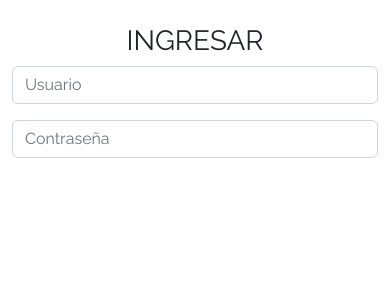
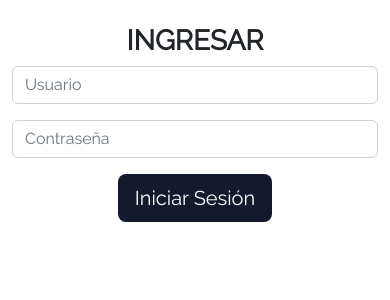
Before and after one commit to KevoTHRASHER/CRUD-MVC-PHP, a PHP site: page / in a window 390 px wide. Shown: the part 58-358 px from the top of the page. Run offline with PHP 8.4, Linux system fonts and the light colour scheme.

Commit message:
Formulario Login en index.html, terminado y responsivo

```diff
--- a/Vistas/css/style.css
+++ b/Vistas/css/style.css
@@ -35,12 +35,6 @@
     background-color: rgba(217, 0, 98, 1);
 }
 
-/*     SECCION MAIN     */
-.main-bg-gradient-blue-green {
-    background-color: rgb(83, 184, 152);
-    background-image: linear-gradient(rgba(28, 118, 173, 0.92), rgba(83, 184, 152, 1));
-}
-
 /*      CONTAINER CARDS     */
 .bg-card-main {
     background-color: rgb(80, 20, 100);
@@ -76,6 +70,13 @@ p a:hover {
     rgba(245, 245, 245, 0.75);
 }
 
+/*      LOGIN INDEX     */
+
+.btn-Login {
+    background-color: rgb(20, 25, 45);
+    color: white;
+}
+
 /*      MEDIA QUERIES Mobile First Default Bootstrap
 
 X-Small devices (portrait phones, less than 576px)
--- a/Vistas/index.html
+++ b/Vistas/index.html
@@ -41,8 +41,9 @@
     <br/>
     <div class="container-sm justify-content-center align-items-center text-center">
         <div class="row">
-            <div class="col-12">
-                <h1>INGRESAR</h1>
+            <div class="col-md-4"></div>
+            <div class="col-md-4">
+                <h1 class="fw-bold">INGRESAR</h1>
                 <form class="mb-3" action="" method="POST">
                     <div class="mb-3">
                         <input type="text" class="form-control" id="nombreUsuarioLogin" placeholder="Usuario">
@@ -50,12 +51,14 @@
                     <div class="mb-3">
                         <input type="password" class="form-control" id="inputPasswordLogin" placeholder="Contraseña">
                     </div>
+                    <div class="mb-3">
+                        <button type="submit" class="btn btn-lg btn-Login" name="botonLogin">Iniciar Sesión</button>
+                    </div>
                 </form>
             </div>
+            <div class="col-md-4"></div>
         </div>
-
     </div>
-
     <!--    BOOTSTRAP JavaScript    -->
     <script src="js/bootstrap.bundle.js"></script>
 </body>
```
